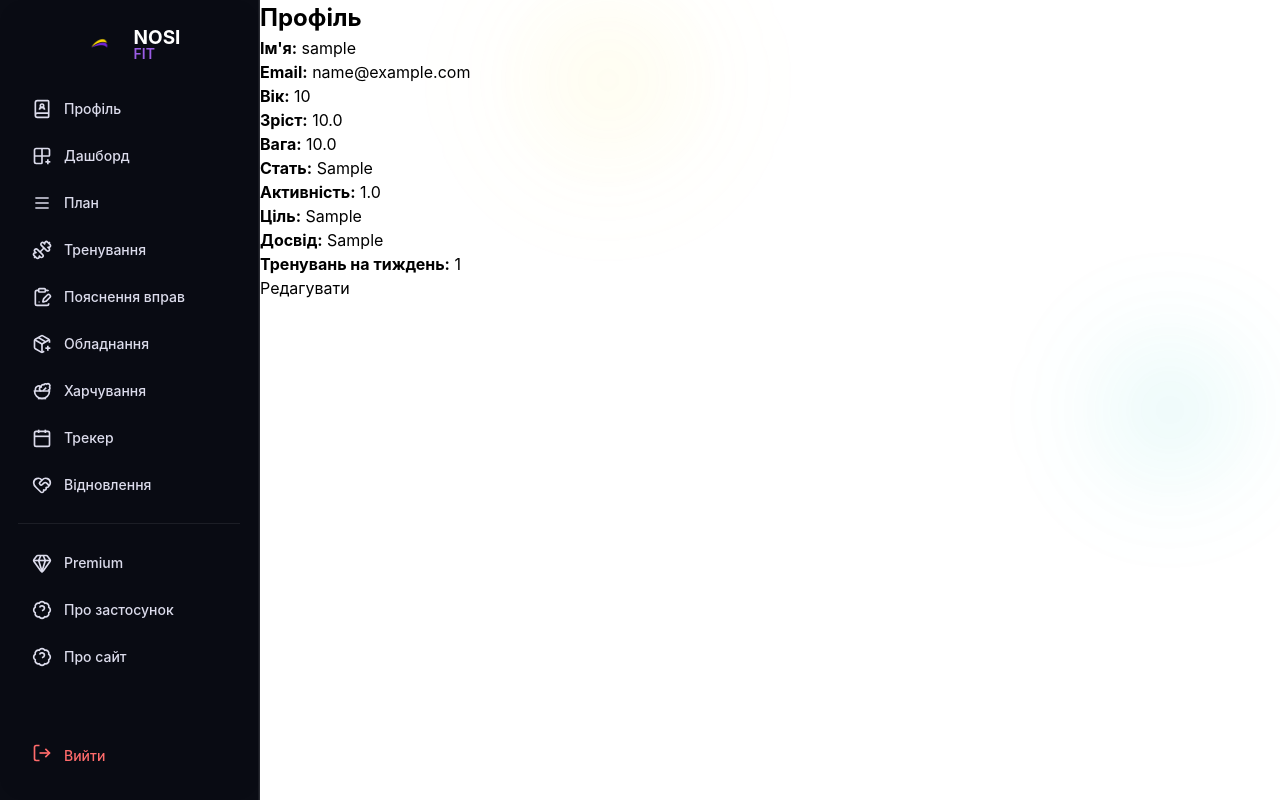
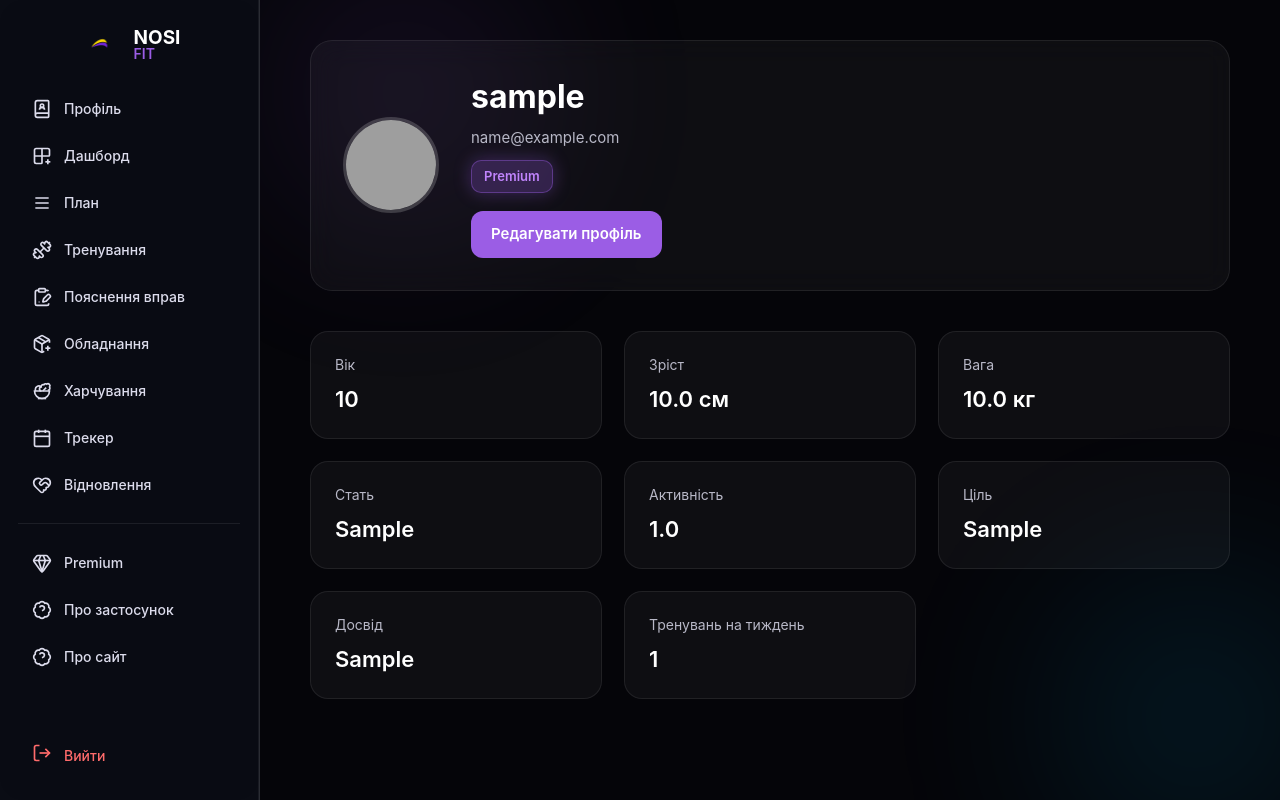
Before and after one commit to NosiOi/Nosi_website, a Flask app: page /profile in a window 1280 px wide. Run offline with Flask 3, Linux system fonts and the light colour scheme; a user stored in the database is signed in; tables that the repository leaves empty hold one stand-in row (values such as "Sample post"); grey boxes are pictures that could not be loaded.

Commit message:
CSS for the profile page has been created

```diff
--- a/myapp/app/routes/profile.py
+++ b/myapp/app/routes/profile.py
@@ -3,6 +3,8 @@ from myapp.app.models import User, WorkoutPlan, NutritionPlan, RecoveryPlan
 from myapp.app import db
 from myapp.app.services.plan_generator import PlanGenerator
 from myapp.app.utils.decorators import login_required
+from flask_login import current_user
+
 
 profile_bp = Blueprint("profile", __name__)
 
@@ -93,4 +95,4 @@ def edit_profile():
         # 4. Повертаємо користувача в профіль
         return redirect("/profile")
 
-    return render_template("profile_edit.html", user=user)
+    return render_template("app/profile_edit.html", user=user)
--- a/myapp/app/static/css/pages/profile.css
+++ b/myapp/app/static/css/pages/profile.css
@@ -0,0 +1,284 @@
+.profile-page {
+    position: relative;
+    display: flex;
+    flex-direction: column;
+    gap: 40px;
+    padding: 40px 50px;
+    color: #fff;
+    overflow: hidden;
+    min-height: 100vh;
+    background: #050509;
+}
+
+
+.profile-page::before,
+.profile-page::after {
+    content: "";
+    position: absolute;
+    width: 420px;
+    height: 420px;
+    border-radius: 50%;
+    filter: blur(90px);
+    opacity: 0.45;
+    z-index: 0;
+    animation: orbFloat 18s infinite ease-in-out;
+}
+
+.profile-page::before {
+    background: radial-gradient(circle, rgba(155, 93, 229, 0.35), transparent 70%);
+    top: -120px;
+    left: -80px;
+    animation-delay: 0s;
+}
+
+.profile-page::after {
+    background: radial-gradient(circle, rgba(0, 194, 255, 0.35), transparent 70%);
+    bottom: -140px;
+    right: -100px;
+    animation-delay: 4s;
+}
+
+@keyframes orbFloat {
+    0% {
+        transform: translate(0, 0) scale(1);
+    }
+
+    25% {
+        transform: translate(40px, -20px) scale(1.05);
+    }
+
+    50% {
+        transform: translate(-20px, 30px) scale(0.95);
+    }
+
+    75% {
+        transform: translate(30px, 10px) scale(1.08);
+    }
+
+    100% {
+        transform: translate(0, 0) scale(1);
+    }
+}
+
+
+.profile-header {
+    position: relative;
+    z-index: 2;
+    display: flex;
+    align-items: center;
+    gap: 32px;
+    padding: 32px;
+    background: rgba(255, 255, 255, 0.04);
+    border: 1px solid rgba(255, 255, 255, 0.08);
+    border-radius: 22px;
+    backdrop-filter: blur(14px);
+    transition: 0.3s ease;
+}
+
+.profile-header:hover {
+    background: rgba(255, 255, 255, 0.06);
+    transform: translateY(-3px);
+}
+
+.profile-avatar img {
+    width: 96px;
+    height: 96px;
+    border-radius: 50%;
+    object-fit: cover;
+    border: 3px solid rgba(255, 255, 255, 0.18);
+    transition: 0.3s ease;
+}
+
+.profile-avatar img:hover {
+    transform: scale(1.05);
+}
+
+.profile-info {
+    display: flex;
+    flex-direction: column;
+    gap: 6px;
+}
+
+.profile-name {
+    font-size: 32px;
+    font-weight: 700;
+}
+
+.profile-email {
+    font-size: 15px;
+    color: #b8b8c7;
+}
+
+.profile-badge {
+    display: inline-block;
+    padding: 6px 12px;
+    border-radius: 10px;
+    font-size: 13px;
+    font-weight: 600;
+    width: fit-content;
+    margin-top: 4px;
+}
+
+.profile-badge.free {
+    background: rgba(255, 255, 255, 0.08);
+    color: #fff;
+}
+
+.profile-badge.premium {
+    background: rgba(155, 93, 229, 0.25);
+    color: #c084fc;
+    border: 1px solid rgba(155, 93, 229, 0.4);
+    box-shadow: 0 0 12px rgba(155, 93, 229, 0.4);
+}
+
+.profile-edit-btn {
+    margin-top: 12px;
+    padding: 12px 20px;
+    background: #9b5de5;
+    color: #fff;
+    border-radius: 12px;
+    font-size: 15px;
+    font-weight: 600;
+    text-decoration: none;
+    width: fit-content;
+    transition: 0.25s ease;
+}
+
+.profile-edit-btn:hover {
+    background: #b07aff;
+    box-shadow: 0 0 18px rgba(155, 93, 229, 0.55);
+    transform: translateY(-2px);
+}
+
+
+.profile-grid {
+    position: relative;
+    z-index: 2;
+    display: grid;
+    grid-template-columns: repeat(auto-fit, minmax(220px, 1fr));
+    gap: 22px;
+}
+
+.profile-card {
+    background: rgba(255, 255, 255, 0.04);
+    border: 1px solid rgba(255, 255, 255, 0.08);
+    border-radius: 18px;
+    padding: 22px 24px;
+    display: flex;
+    flex-direction: column;
+    gap: 8px;
+    transition: 0.3s ease;
+    position: relative;
+    overflow: hidden;
+}
+
+.profile-card::before {
+    content: "";
+    position: absolute;
+    width: 180%;
+    height: 180%;
+    top: -40%;
+    left: -40%;
+    background: radial-gradient(circle, rgba(255, 212, 59, 0.18), transparent 70%);
+    opacity: 0;
+    transition: 0.4s ease;
+    transform: rotate(0deg);
+}
+
+.profile-card:hover::before {
+    opacity: 1;
+    transform: rotate(25deg);
+}
+
+.profile-card:hover {
+    background: rgba(255, 255, 255, 0.07);
+    transform: translateY(-4px);
+}
+
+/* Text */
+.profile-card .label {
+    font-size: 14px;
+    color: #b8b8c7;
+}
+
+.profile-card .value {
+    font-size: 22px;
+    font-weight: 600;
+    color: #fff;
+}
+
+
+.profile-card:nth-child(3n)::before {
+    background: radial-gradient(circle, rgba(155, 93, 229, 0.22), transparent 70%);
+}
+
+.profile-card:nth-child(3n+1)::before {
+    background: radial-gradient(circle, rgba(0, 194, 255, 0.22), transparent 70%);
+}
+
+.profile-card:nth-child(3n+2)::before {
+    background: radial-gradient(circle, rgba(255, 212, 59, 0.22), transparent 70%);
+}
+
+
+.profile-edit-btn {
+    position: relative;
+    overflow: hidden;
+}
+
+.profile-edit-btn::after {
+    content: "";
+    position: absolute;
+    width: 160%;
+    height: 160%;
+    top: -40%;
+    left: -40%;
+    background: radial-gradient(circle, rgba(255, 212, 59, 0.25), transparent 70%);
+    opacity: 0;
+    transition: 0.4s ease;
+}
+
+.profile-edit-btn:hover::after {
+    opacity: 1;
+    transform: rotate(20deg);
+}
+
+
+@media (max-width: 700px) {
+    .profile-page {
+        padding: 20px;
+    }
+
+    .profile-header {
+        flex-direction: column;
+        text-align: center;
+    }
+
+    .profile-avatar img {
+        width: 80px;
+        height: 80px;
+    }
+
+    .profile-name {
+        font-size: 26px;
+    }
+}
+
+
+@keyframes glowPulse {
+    0% {
+        box-shadow: 0 0 0 rgba(155, 93, 229, 0.0);
+    }
+
+    50% {
+        box-shadow: 0 0 22px rgba(155, 93, 229, 0.4);
+    }
+
+    100% {
+        box-shadow: 0 0 0 rgba(155, 93, 229, 0.0);
+    }
+}
+
+.profile-badge.premium {
+    animation: glowPulse 4s infinite ease-in-out;
+}
--- a/myapp/app/templates/app/profile.html
+++ b/myapp/app/templates/app/profile.html
@@ -1,21 +1,74 @@
 {% extends "app/base_app.html" %} {% block title %}Профіль — NOSIFIT{% endblock
-%} {% block body %}
+%} {% block styles %}
+<link
+  rel="stylesheet"
+  href="{{ url_for('static', filename='css/pages/profile.css') }}"
+/>
+{% endblock %} {% block body %}
 
-<h2 class="page-title">Профіль</h2>
+<div class="profile-page">
+  <div class="profile-header">
+    <div class="profile-avatar">
+      <img src="/static/img/avatar_default.png" alt="avatar" />
+    </div>
 
-<div class="profile-card">
-  <p><strong>Ім'я:</strong> {{ user.username }}</p>
-  <p><strong>Email:</strong> {{ user.email }}</p>
-  <p><strong>Вік:</strong> {{ user.age }}</p>
-  <p><strong>Зріст:</strong> {{ user.height }}</p>
-  <p><strong>Вага:</strong> {{ user.weight }}</p>
-  <p><strong>Стать:</strong> {{ user.gender }}</p>
-  <p><strong>Активність:</strong> {{ user.activity }}</p>
-  <p><strong>Ціль:</strong> {{ user.goal }}</p>
-  <p><strong>Досвід:</strong> {{ user.experience }}</p>
-  <p><strong>Тренувань на тиждень:</strong> {{ user.workouts_per_week }}</p>
+    <div class="profile-info">
+      <h1 class="profile-name">{{ user.username }}</h1>
+      <p class="profile-email">{{ user.email }}</p>
 
-  <a href="/profile/edit" class="btn-primary">Редагувати</a>
+      {% if user.is_premium %}
+      <span class="profile-badge premium">Premium</span>
+      {% else %}
+      <span class="profile-badge free">Free</span>
+      {% endif %}
+
+      <a href="{{ url_for('profile.edit_profile') }}" class="profile-edit-btn">
+        Редагувати профіль
+      </a>
+    </div>
+  </div>
+
+  <div class="profile-grid">
+    <div class="profile-card">
+      <span class="label">Вік</span>
+      <span class="value">{{ user.age }}</span>
+    </div>
+
+    <div class="profile-card">
+      <span class="label">Зріст</span>
+      <span class="value">{{ user.height }} см</span>
+    </div>
+
+    <div class="profile-card">
+      <span class="label">Вага</span>
+      <span class="value">{{ user.weight }} кг</span>
+    </div>
+
+    <div class="profile-card">
+      <span class="label">Стать</span>
+      <span class="value">{{ user.gender }}</span>
+    </div>
+
+    <div class="profile-card">
+      <span class="label">Активність</span>
+      <span class="value">{{ user.activity }}</span>
+    </div>
+
+    <div class="profile-card">
+      <span class="label">Ціль</span>
+      <span class="value">{{ user.goal }}</span>
+    </div>
+
+    <div class="profile-card">
+      <span class="label">Досвід</span>
+      <span class="value">{{ user.experience }}</span>
+    </div>
+
+    <div class="profile-card">
+      <span class="label">Тренувань на тиждень</span>
+      <span class="value">{{ user.workouts_per_week }}</span>
+    </div>
+  </div>
 </div>
 
 {% endblock %}
--- /dev/null
+++ b/myapp/app/templates/app/profile_edit.html
@@ -0,0 +1,5 @@
+{% extends "app/base_app.html" %} {% block title %}Редагувати профіль —
+NOSIFIT{% endblock %} {% block body %}
+<h2>Редагувати профіль</h2>
+<p>Тут буде форма редагування.</p>
+{% endblock %}
```
